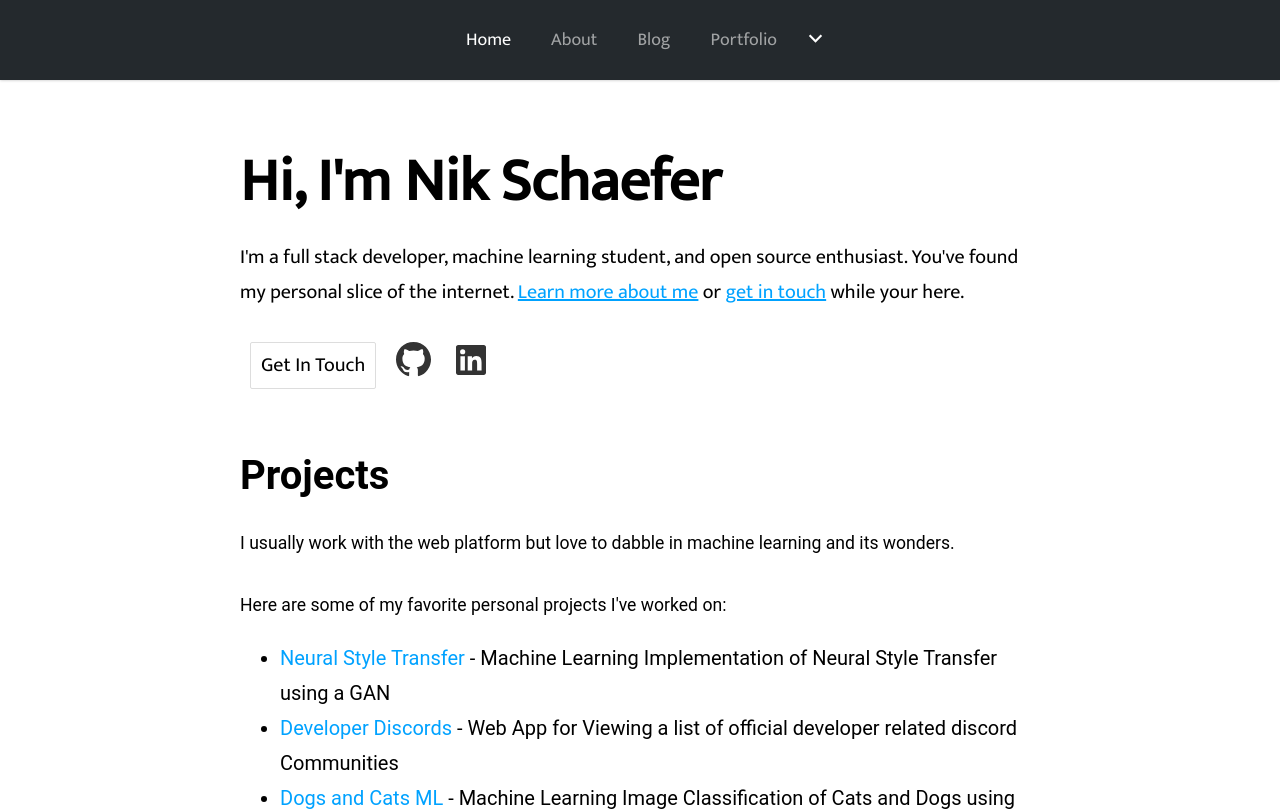
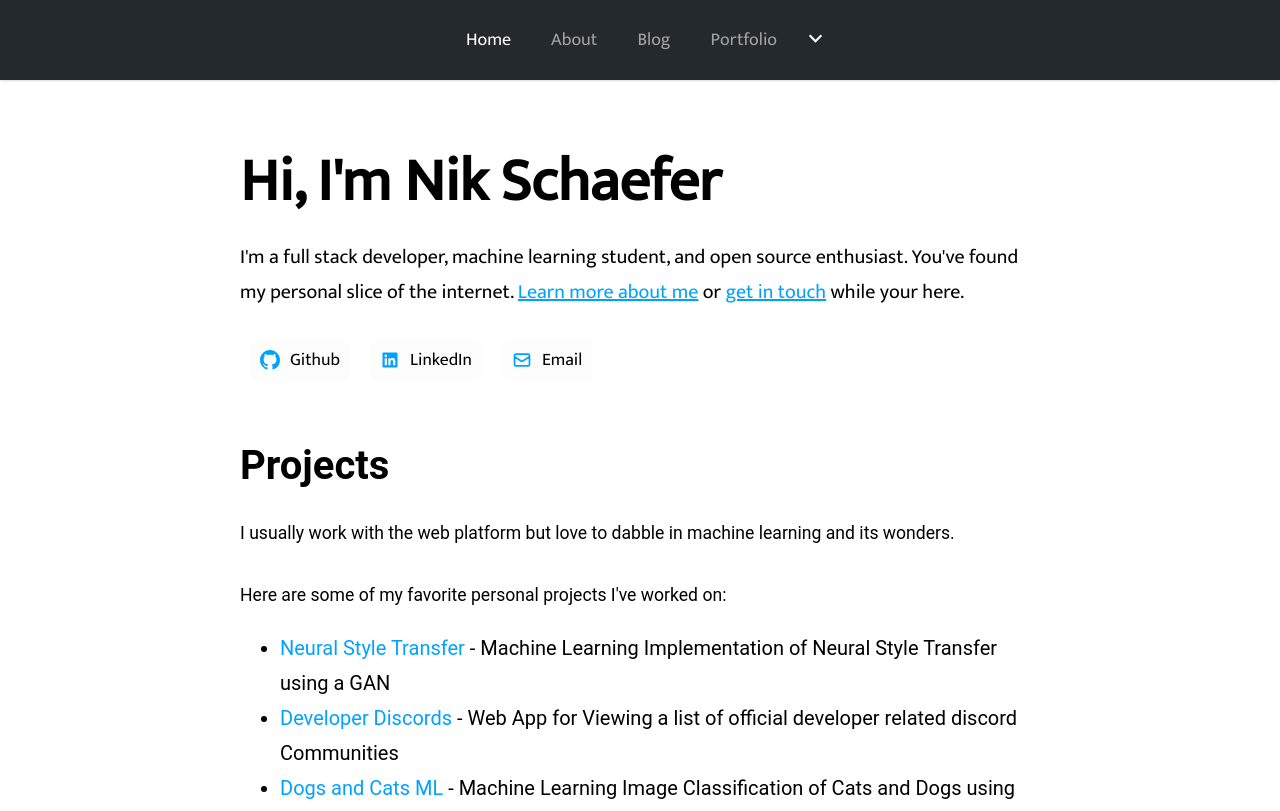
Before and after one commit to NikSchaefer/nikschaefer.com, a Next.js app: page / in a window 1280 px wide. Shown: the top 811 px of the page. Built offline with nearby package versions, Linux system fonts and the light colour scheme.

Commit message:
feat: new links

```diff
--- a/src/pages/index.tsx
+++ b/src/pages/index.tsx
@@ -4,6 +4,7 @@ import { BlogLinks } from "config";
 import Link from "next/link";
 import { GoMarkGithub } from "react-icons/go";
 import { RiLinkedinBoxFill } from "react-icons/ri";
+import { HiOutlineMail } from "react-icons/hi";
 import styled from "styled-components";
 
 import json from "../../content/featured.json";
@@ -89,19 +90,16 @@ const SocialLinks = styled.div`
 	}
 `;
 const StyledA = styled.a`
+	display: flex;
+	align-items: center;
+	background-color: #fdfdfd;
+	border-radius: 6px;
+	padding: 5px 10px;
+	svg {
+		padding-right: 10px;
+	}
 	:hover {
-		svg {
-			fill: ${(props) => props.color};
-		}
-	}
-`;
-const StyledButton = styled.a`
-	font-size: 20px;
-	padding: 5px 10px;
-	border: var(--border) solid 1px;
-	border-radius: 2px;
-	:hover {
-		background-color: var(--secondary);
+		background-color: #f1f1f1;
 	}
 `;
 const AllArtices = styled.a`
@@ -155,6 +153,8 @@ const FootLinks = styled(Section)`
 		margin-bottom: 2rem;
 	}
 `;
+const sizeOfSVG = "20px";
+const colorOfSVG = "var(--accent)";
 export default function Home(): JSX.Element {
 	return (
 		<Layout>
@@ -175,20 +175,31 @@ export default function Home(): JSX.Element {
 					while your here.
 				</p>
 				<SocialLinks>
-					<StyledButton href="/about">Get In Touch</StyledButton>
 					<StyledA
-						color="black"
+						target="_blank"
 						href="https://github.com/NikSchaefer"
 						aria-label="Github"
 					>
-						<GoMarkGithub size="35px" color="#333333" />
+						<GoMarkGithub size={sizeOfSVG} color={colorOfSVG} />
+						Github
 					</StyledA>
 					<StyledA
-						color="#0a65c3"
+						target="_blank"
 						href="https://www.linkedin.com/in/nikschaefer/"
 						aria-label="LinkedIn"
 					>
-						<RiLinkedinBoxFill size="40px" color="#333333" />
+						<RiLinkedinBoxFill
+							size={sizeOfSVG}
+							color={colorOfSVG}
+						/>
+						LinkedIn
+					</StyledA>
+					<StyledA
+						href="mailto:nikkschaefer@gmail.com"
+						aria-label="LinkedIn"
+					>
+						<HiOutlineMail size={sizeOfSVG} color={colorOfSVG} />
+						Email
 					</StyledA>
 				</SocialLinks>
 			</Container>
```
